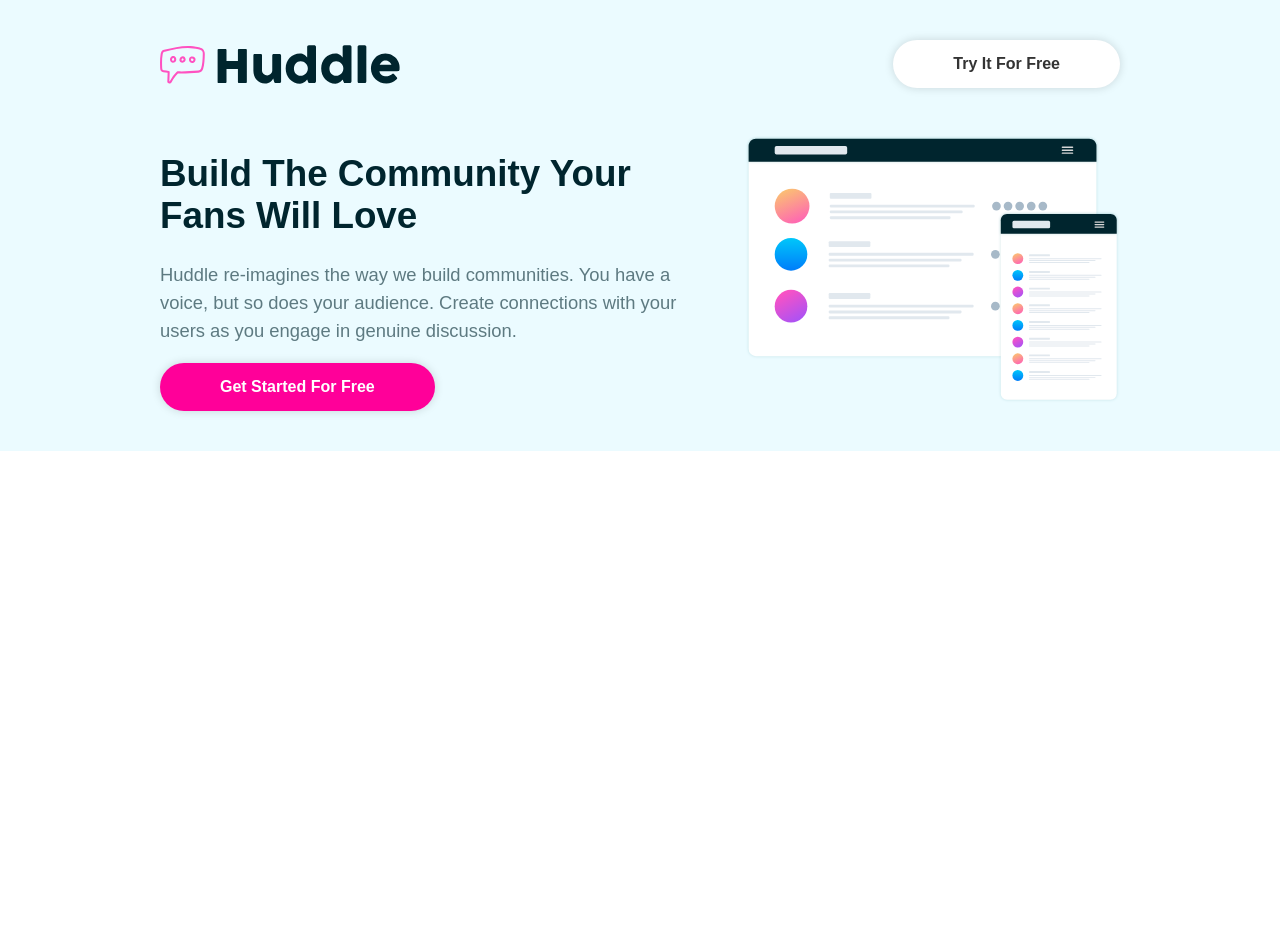
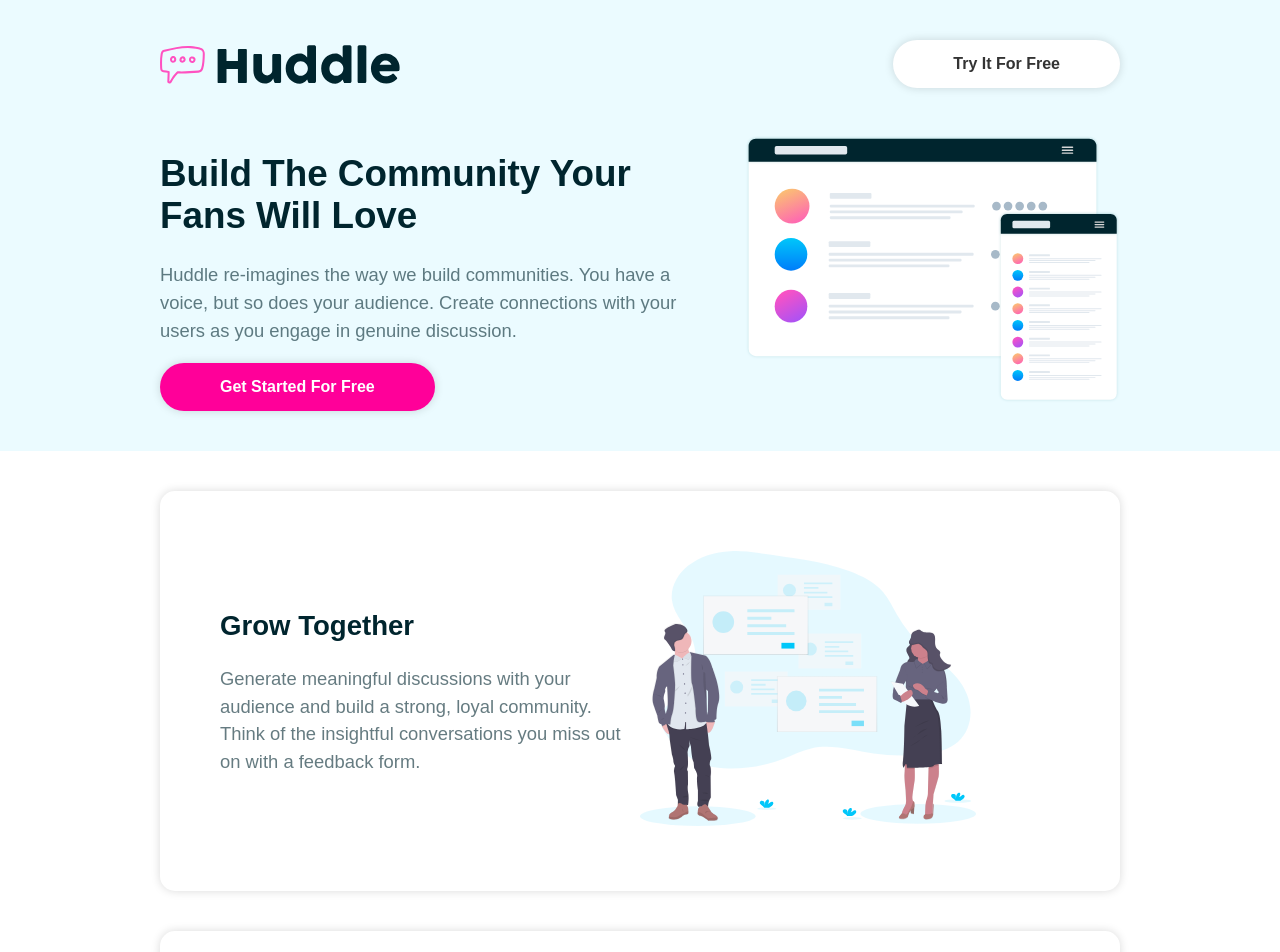
Before and after one commit to bl458/hubble, a React (Create React App) app: page / in a window 1280 px wide. Shown: the top 952 px of the page. Before the commit the page ends 800 px from the top, so only its background shows below. Built offline with nearby package versions, Linux system fonts and the light colour scheme.

Commit message:
FEAT create content cards

```diff
--- a/src/App.js
+++ b/src/App.js
@@ -1,9 +1,12 @@
 import { ThemeProvider } from "styled-components";
+import Card from "./components/Card";
 
 import Header from "./components/Header";
 
 import { Container } from "./components/styles/Container.styled";
 import GlobalStyles from "./components/styles/Global";
+
+import CARD_CONTENT from "./constants/CardContent";
 
 const theme = {
   colors: {
@@ -20,7 +23,11 @@ function App() {
     <ThemeProvider theme={theme}>
       <GlobalStyles />
       <Header />
-      <Container></Container>
+      <Container>
+        {CARD_CONTENT.map((item, idx) => (
+          <Card key={idx} item={item} />
+        ))}
+      </Container>
     </ThemeProvider>
   );
 }
--- /dev/null
+++ b/src/components/Card.js
@@ -0,0 +1,17 @@
+import React from "react";
+import { StyledCard } from "./styles/Card.styled";
+
+export default function Card({ item: { id, title, body, image } }) {
+  return (
+    <StyledCard layout={id % 2 === 0 && "row-reverse"}>
+      <div>
+        <h2>{title}</h2>
+        <p>{body}</p>
+      </div>
+
+      <div>
+        <img src={`/images/${image}`} alt="" />
+      </div>
+    </StyledCard>
+  );
+}
--- /dev/null
+++ b/src/components/styles/Card.styled.js
@@ -0,0 +1,24 @@
+import styled from "styled-components";
+
+export const StyledCard = styled.div`
+  display: flex;
+  align-items: center;
+  background-color: "#fff";
+  border-radius: 15px;
+  box-shadow: 0 0 10px rgba(0, 0, 0, 0.15);
+  margin: 40px 0;
+  padding: 60px;
+  flex-direction: ${({ layout }) => layout || "row"};
+
+  img {
+    width: 80%;
+  }
+
+  & > div {
+    flex: 1;
+  }
+
+  @media (max-width: ${({ theme }) => theme.mobile}) {
+    flex-direction: column;
+  }
+`;
```
